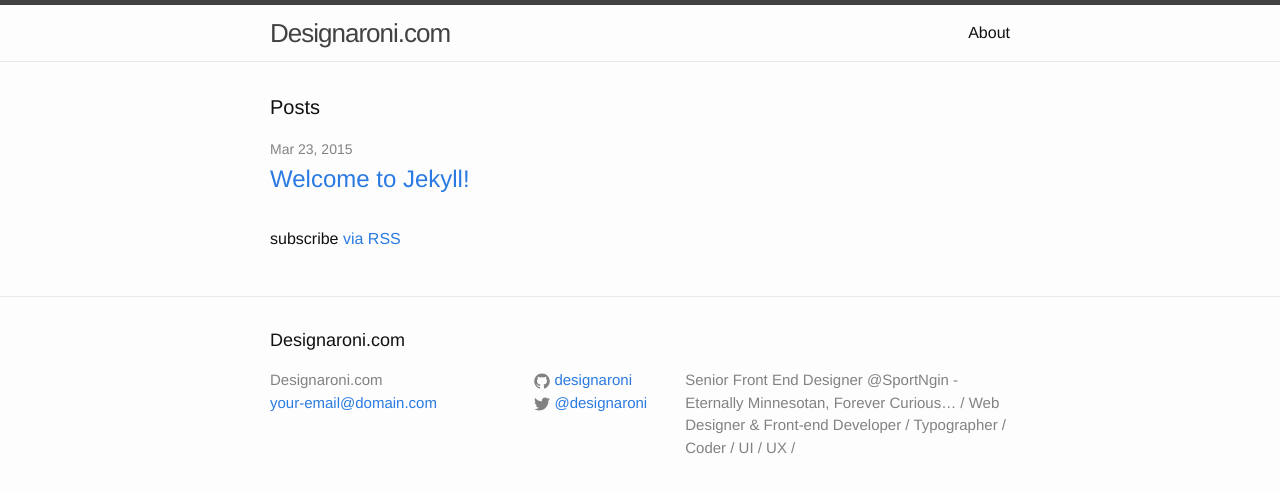
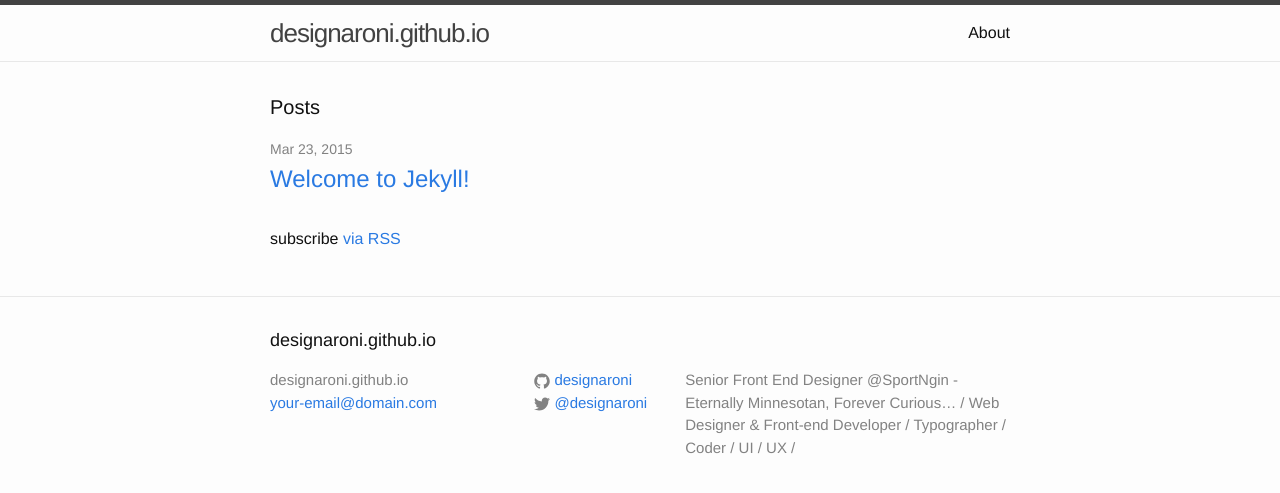
Before and after one commit to Designaroni/designaroni, a Jekyll site: the page built from index.html, in a window 1280 px wide. Shown: the top 493 px of the page. Built offline with Jekyll 4.4.1, drawn with Linux system fonts in a browser that asks for light colours.

Commit message:
update site title

```diff
--- a/_config.yml
+++ b/_config.yml
@@ -1,5 +1,5 @@
 # Site settings
-title: Designaroni.com
+title: designaroni.github.io
 email: your-email@domain.com
 description: > # this means to ignore newlines until "baseurl:"
   Senior Front End Designer @SportNgin - Eternally Minnesotan, Forever Curious… / Web Designer & Front-end Developer / Typographer / Coder / UI / UX /
```
